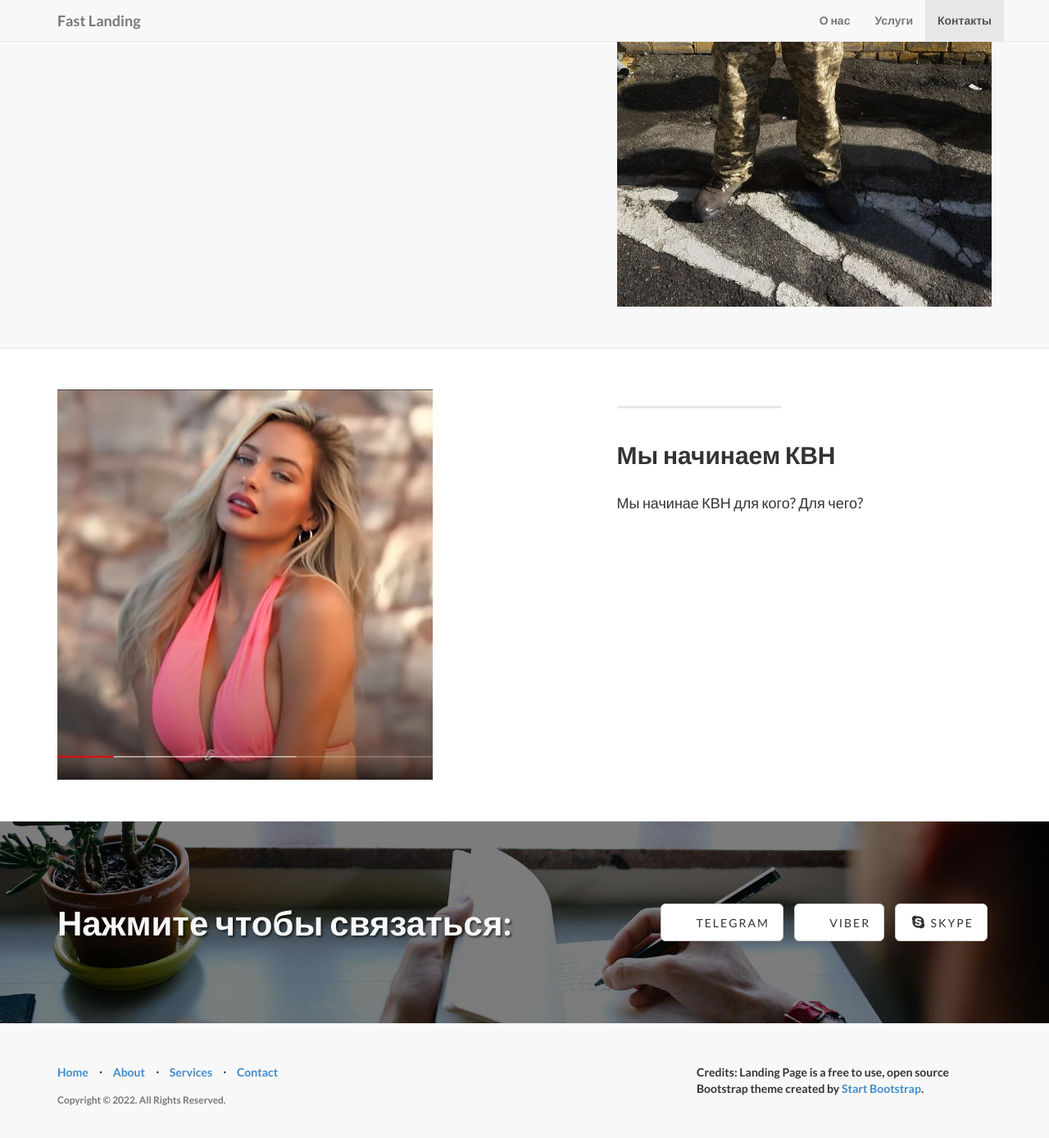
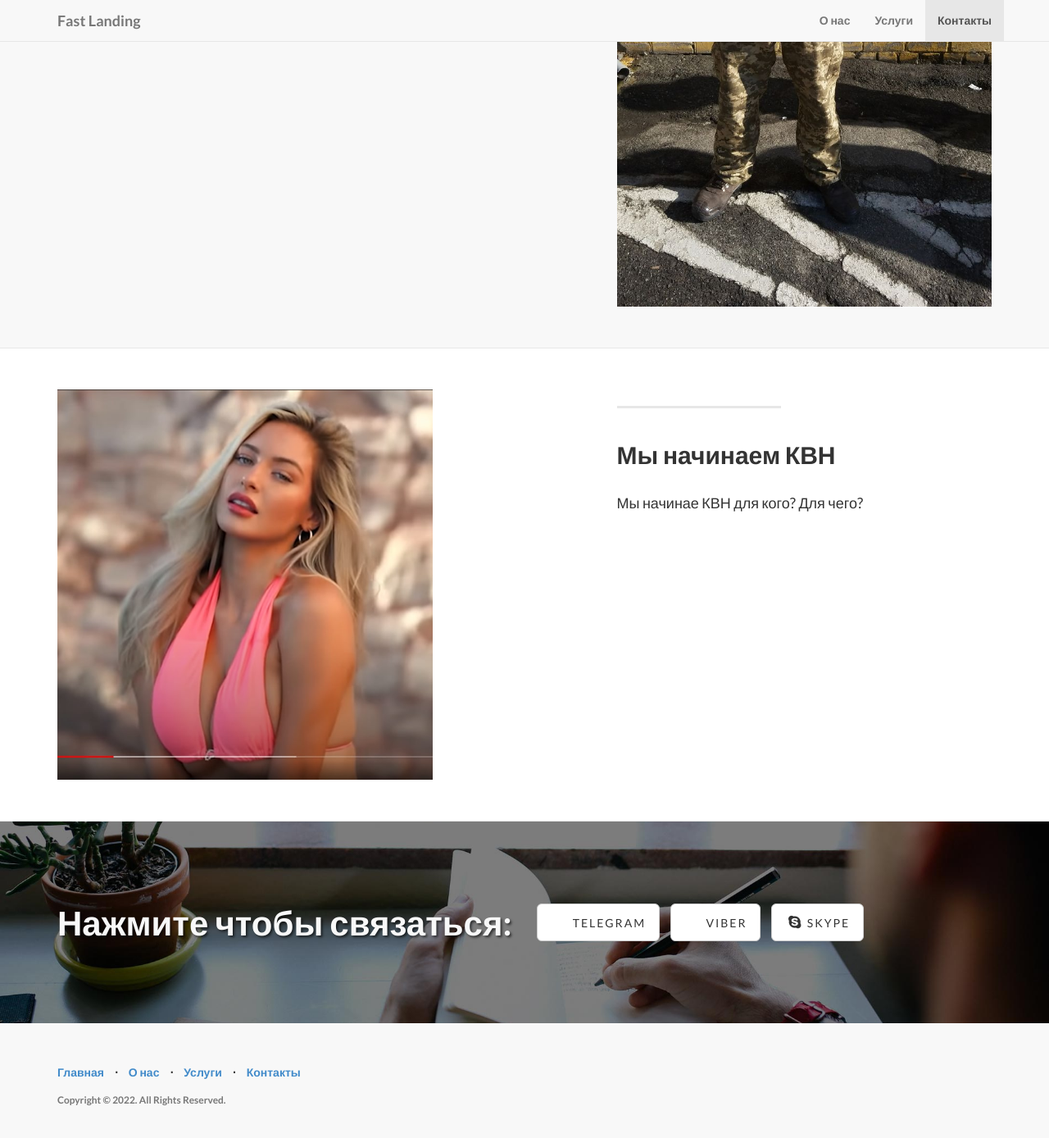
Before and after one commit to zzolza/zzolza.github.io, a Jekyll site: the page built from index.html, in a window 1280 px wide and 1400 px high, scrolled down 2803 px. Shown: the top 1388 px of the window at 82% size. Built offline with Jekyll 4.4.1, drawn with Linux system fonts in a browser that asks for light colours.

Commit message:
Glavnaya

```diff
--- a/_config.yml
+++ b/_config.yml
@@ -11,7 +11,7 @@ description: > # "Write an awesome description for your new site here.
   head meta (for Google search results) and in your feed.xml site
   description.
 copyright: 'Copyright &copy; 2022. All Rights Reserved.'
-credits: 'Credits: Landing Page is a free to use, open source Bootstrap theme created by <a href="http://startbootstrap.com/">Start Bootstrap</a>.'
+#credits: 'Credits: Landing Page is a free to use, open source Bootstrap theme created by <a href="http://startbootstrap.com/">Start Bootstrap</a>.'
 
 # ----------------------- #
 #    Jekyll & Plugins     #
@@ -31,4 +31,4 @@ social:
   - title: viber
     url: #
   - title: skype
-    url: #
+    url: https://join.skype.com/invite/JhNL2H4iSc4X
--- a/_includes/footer.html
+++ b/_includes/footer.html
@@ -5,19 +5,19 @@
             <div class="col-md-8">
                 <ul class="list-inline">
                     <li>
-                        <a href="#home">Home</a>
+                        <a href="#home">Главная</a>
                     </li>
                     <li class="footer-menu-divider">&sdot;</li>
                     <li>
-                        <a href="#about">About</a>
+                        <a href="#about">О нас</a>
                     </li>
                     <li class="footer-menu-divider">&sdot;</li>
                     <li>
-                        <a href="#services">Services</a>
+                        <a href="#services">Услуги</a>
                     </li>
                     <li class="footer-menu-divider">&sdot;</li>
                     <li>
-                        <a href="#contact">Contact</a>
+                        <a href="#contact">Контакты</a>
                     </li>
                 </ul>
                 <p class="copyright text-muted small">{{ site.copyright }}</p>
--- a/css/landing-page.css
+++ b/css/landing-page.css
@@ -127,7 +127,7 @@ h6 {
 }
 
 .banner-social-buttons {
-    float: right;
+    float: center;
     margin-top: 0;
 }
 
```
